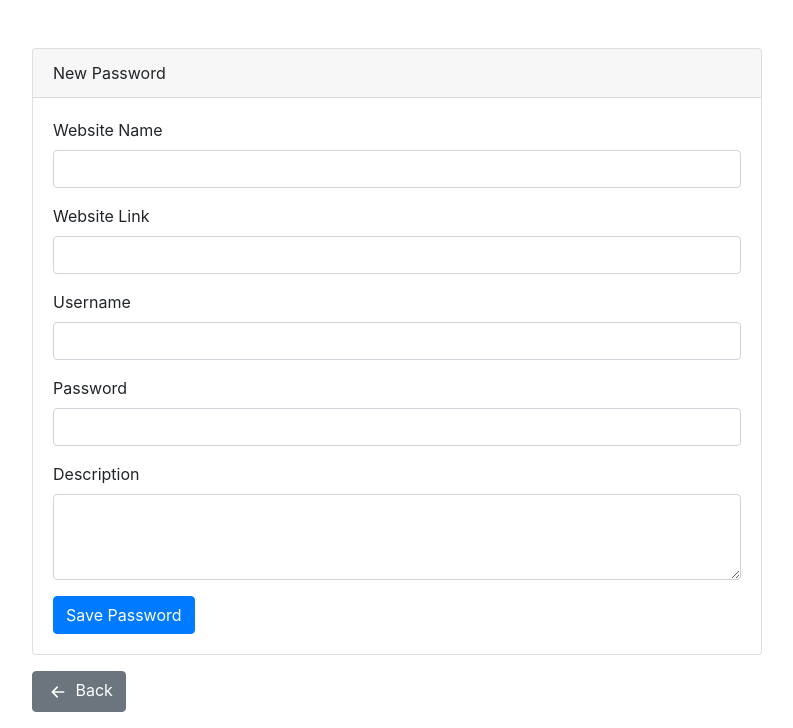
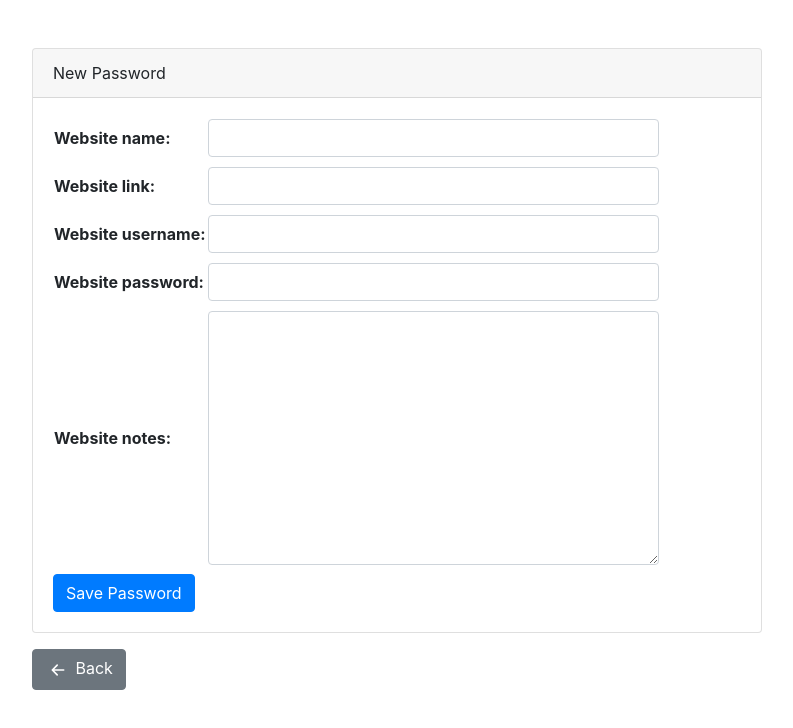
Before and after one commit to al3xHub/Password_Manager, a Django app: page /add/ in a window 1280 px wide. Shown: the part 76-804 px from the top of the page, without its empty margins (243-1036 px from the left). After the commit the page ends 766 px from the top, so only its background shows below. Run offline with Django 3.2, Linux system fonts and the light colour scheme; a user stored in the database is signed in; some libraries are stand-ins or nearby versions.

Commit message:
creacion del site

```diff
--- a/PasswordManagerWeb/core/models.py
+++ b/PasswordManagerWeb/core/models.py
@@ -7,10 +7,10 @@ from django.contrib.auth.models import User
 class Site(models.Model):
     user = models.ForeignKey(User, on_delete=models.CASCADE)
     website_name = models.CharField(max_length=50)
-    website_link = models.URLField(max_length=200, null=True)
+    website_link = models.CharField(max_length=200, null=True, blank=True)
     website_username = models.CharField(max_length=50)
     website_password = models.CharField(max_length=50)
-    website_notes = models.CharField(max_length=200, null=True)
+    website_notes = models.CharField(max_length=200, null=True, blank=True)
 
     created = models.DateTimeField(auto_now_add=True)
     last_modified = models.DateTimeField(auto_now=True)
--- a/PasswordManagerWeb/core/templates/core/site_form.html
+++ b/PasswordManagerWeb/core/templates/core/site_form.html
@@ -16,31 +16,9 @@
           <div class="card-body">
             <form method="post">
               {% csrf_token %}
-              <!-- Name -->
-              <div class="form-group">
-                <label for="website_name">Website Name</label>
-                <input type="text" class="form-control" id="website_name" name="website_name" maxlength="50" required>
-              </div>
-              <!-- Link -->
-              <div class="form-group">
-                <label for="website_link">Website Link</label>
-                <input type="text" class="form-control" id="website_link" name="website_link" maxlength="200">
-              </div>
-              <!-- username -->
-              <div class="form-group">
-                <label for="username">Username</label>
-                <input type="text" class="form-control" id="username" name="website_username" maxlength="50" required>
-              </div>
-              <!-- Password -->
-              <div class="form-group">
-                <label for="password">Password</label>
-                <input type="password" class="form-control" id="password" name="website_password" maxlength="50" required>
-              </div>
-              <!-- Description -->
-              <div class="form-group">
-                <label for="description">Description</label>
-                <textarea class="form-control" id="description" name="website_notes" rows="3" maxlength="200"></textarea>
-              </div>
+              <table>
+                {{ form.as_table }}
+              </table>
               <!-- Send -->
               <button type="submit" class="btn btn-primary">Save Password</button>
             </form>
--- a/PasswordManagerWeb/core/views.py
+++ b/PasswordManagerWeb/core/views.py
@@ -20,10 +20,6 @@ def home(request):
 
 def profile(request):
     return render(request, "core/profile.html")
-
-
-def add(request):
-    return render(request, "core/site_form.html")
 
 
 def login(request):
@@ -76,10 +72,33 @@ class SiteUpdate(UpdateView):
 # Create sites logic
 class CreateSite(LoginRequiredMixin, CreateView):
     model = Site
+    template_name = "core/site_form.html"
     fields = [
         'website_name', 'website_link', 'website_username', 'website_password',
         'website_notes'
     ]
+
+    required = {
+        'website_link': False,
+        'website_notes': False,
+    }
+
+    def get_form(self, form_class=None):
+        form = super(CreateSite, self).get_form()
+
+        # Modify form
+        form.fields['website_name'].widget = forms.TextInput(
+            attrs={'class': 'form-control mb-2'})
+        form.fields['website_link'].widget = forms.TextInput(
+            attrs={'class': 'form-control mb-2'})
+        form.fields['website_username'].widget = forms.TextInput(
+            attrs={'class': 'form-control mb-2'})
+        form.fields['website_password'].widget = forms.TextInput(
+            attrs={'type': 'password', 'class': 'form-control mb-2'})
+        form.fields['website_notes'].widget = forms.Textarea(
+            attrs={'class': 'form-control mb-2'})
+        return form
+
     success_url = reverse_lazy('home')
 
     def form_valid(self, form):
```
Also changed, not shown: PasswordManagerWeb/core/migrations/0004_auto_20240424_1638.py (added), PasswordManagerWeb/core/migrations/0005_auto_20240424_1641.py (added), PasswordManagerWeb/db.sqlite3, PasswordManagerWeb/profiles/Black_Minimalist_Playlist_Cover_1_pLVNqHU.png (added).
